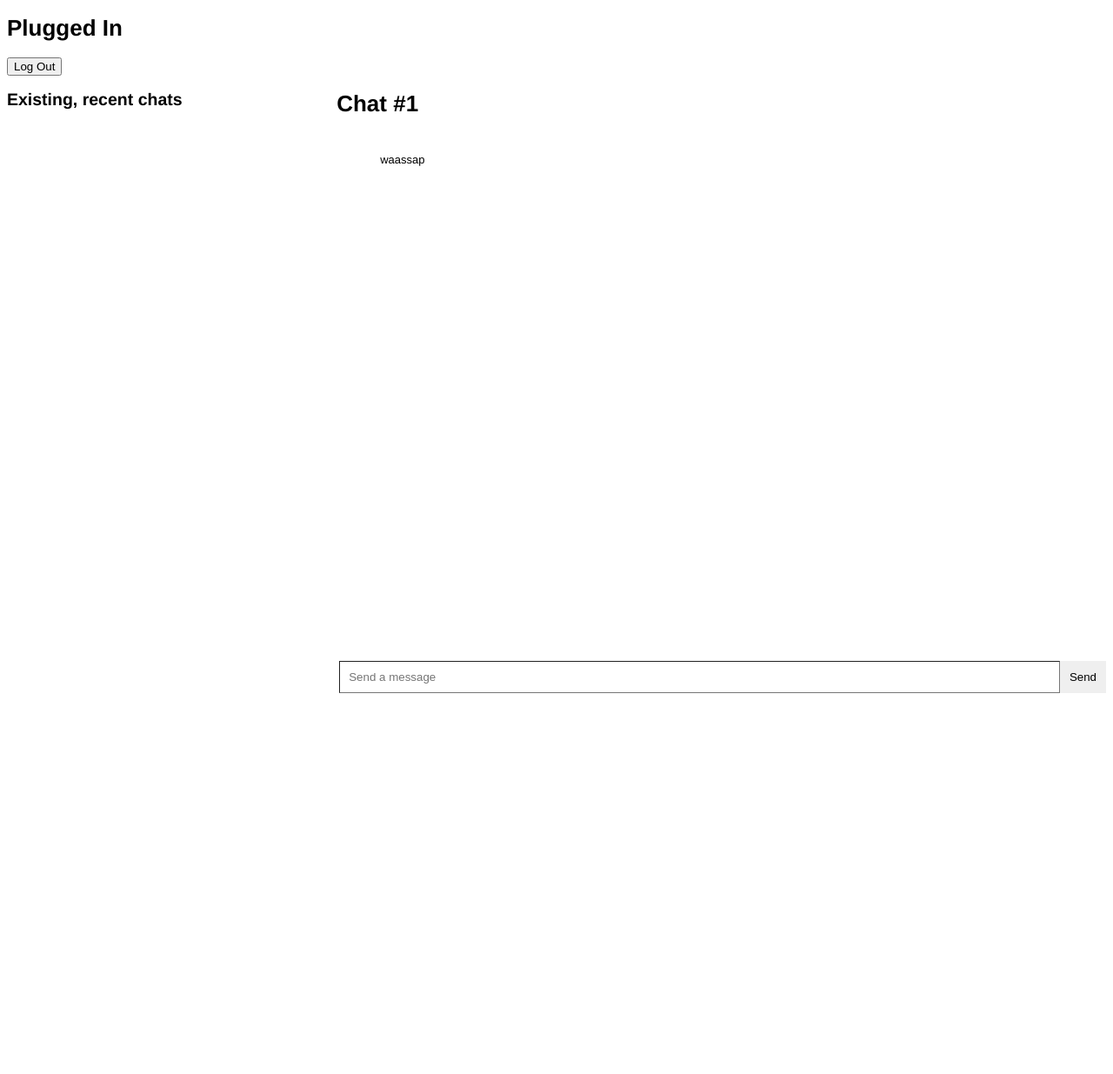
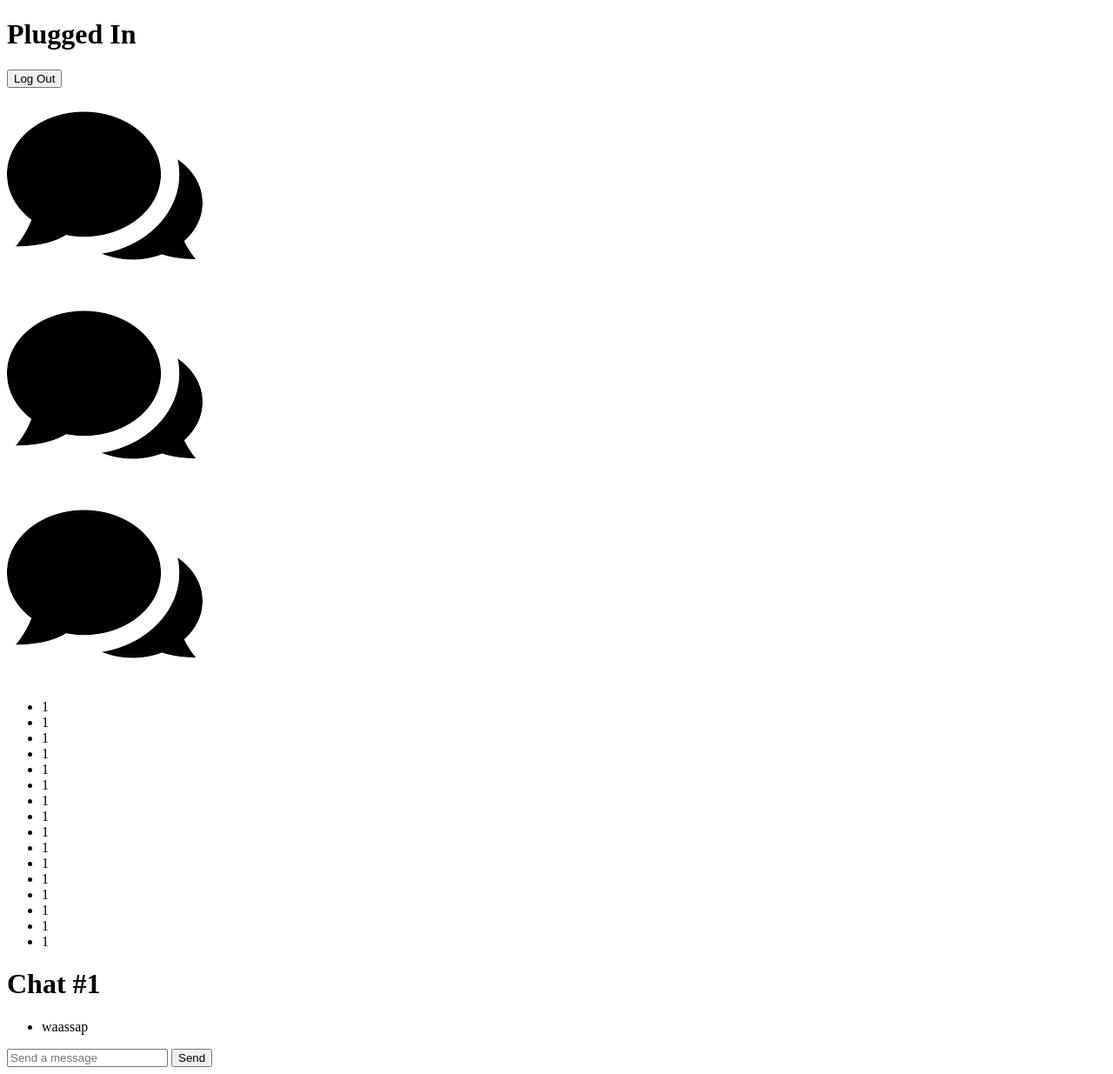
Before and after one commit to FelicityPictures/Messenger, a Flask app: page /chats/1 in a window 1280 px wide. Shown: the whole page at 87% size. Before the commit the page ends 797 px from the top, so only its background shows below. Run offline with Flask 2, Linux system fonts and the light colour scheme; the visitor is signed in with stand-in values (Sample User, id 1); some libraries are stand-ins or nearby versions.

Commit message:
slightly formatted index

```diff
--- a/static/styles.css
+++ b/static/css/styles.css
@@ -5,10 +5,6 @@
 body{
   font: 13px Helvetica, Arial;
   overflow: hidden;
-}
-
-li{
-  padding: 10px;
 }
 
 #logout{
@@ -27,8 +23,32 @@
   width: 30%;
 }
 
+#selectWindow{
+  height: 5%;
+  /* border: 1px solid; */
+  display: flex;
+  flex-wrap: nowrap;
+  justify-content: space-between;
+  padding-bottom: 3vh;
+}
+
+.selectView{
+  display: flex;
+  align-items: center;
+  justify-content: center;
+  vertical-align: middle;
+  text-align: center;
+  width: 9vw;
+  border: 1px solid;
+}
+
+.selectView > img{
+  height: 15px;
+  width: 15px;
+}
+
 #chatsContainer{
-  max-height: 69%; /*change for height*/
+  max-height: 60%; /*change for height*/
   margin: 0;
   overflow-y: auto;
 }
@@ -38,11 +58,14 @@
   text-align: left;
   display: flex;
   flex-flow: column-reverse;
+  padding-left: 0px;
 }
 
 #chats > li{
-  margin-top: 1vh;
+  margin-bottom: 1vh;
   border-bottom: 1px solid;
+  padding: 10px;
+  width: 90%;
 }
 
 #chatBox{
@@ -58,6 +81,11 @@
 #messages{
   list-style-type: none;
   text-align: left;
+  padding-left: 0px;
+}
+
+#messages > li{
+  padding: 10px;
 }
 
 #inputForm{
--- a/templates/index.html
+++ b/templates/index.html
@@ -6,7 +6,7 @@
 
 <!-- <h3>Hello, {{ current_user.username }}.</h3> -->
 
-<a href="{{ url_for('logout') }}"><button type="button">Log Out</button></a>
+<a href="{{ url_for('logout') }}"><button type="button" id="logout">Log Out</button></a>
 {% endblock %}
 
 {% block body %}
@@ -34,16 +34,41 @@
 
 <div class="container">
   <div id="existingChats">
-  <h2>Existing, recent chats</h2>
+    <div id="selectWindow">
+      <div id="selectViewActive" class="selectView">
+        <img src="{{ url_for('static', filename='images/Chat.png') }}" />
+      </div>
+      <div id="selectExistingConvos" class="selectView">
+        <img src="{{ url_for('static', filename='images/Chat.png') }}" />
+      </div>
+      <div id="selectGames" class="selectView">
+        <img src="{{ url_for('static', filename='images/Chat.png') }}" />
+      </div>
+    </div>
     <div id="chatsContainer">
       <ul id="chats">
+        <li>1</li>
+        <li>1</li>
+        <li>1</li>
+        <li>1</li>
+        <li>1</li>
+        <li>1</li>
+        <li>1</li>
+        <li>1</li>
+        <li>1</li>
+        <li>1</li>
+        <li>1</li>
+        <li>1</li>
+        <li>1</li>
+        <li>1</li>
+        <li>1</li>
+        <li>1</li>
         {% for chat_id in current_user['chats'] %}
           <a href="{{ url_for('chats', chat_id=chat_id) }}"> <li> {{ chat_id }} </li> </a>
         {% endfor %}
       </ul>
     </div>
   </div>
-  <!-- <h2>Chats</h2> -->
 
   <div id="chatBox">
     {% if chat_id %}
@@ -57,7 +82,8 @@
           {% endfor %}
         </ul>
       {% else %}
-        <h1> Click on some shit to start, {{ current_user['username'] }}. </h1>
+      <!-- Make it so that by default, the most recent conversation is selected -->
+        <!-- <h1> Click on some shit to start, {{ current_user['username'] }}. </h1> -->
       {% endif %}
     </div>
 
--- a/templates/login.html
+++ b/templates/login.html
@@ -14,7 +14,7 @@
 
   <body>
 
-  <div class="centerOnPage centerContainer">
+  <div class="centerOnPage centerContainer" id="login">
     <p>login.html</p>
     <form class="centerContainer" action="/login" method="POST">
       <input class="inputText" type="username" name="username" placeholder="Username">
```
Also changed, not shown: static/js/register.js (added, +13 -0 lines), static/register.js (deleted, +0 -13 lines), static/css/login.css (renamed from static/login.css), static/images/Chat.png (added), static/js/index.js (renamed from static/index.js), static/js/login.js (added).
